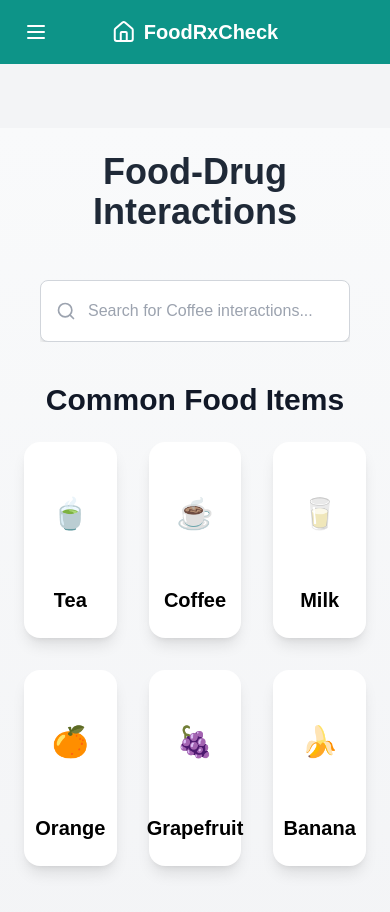
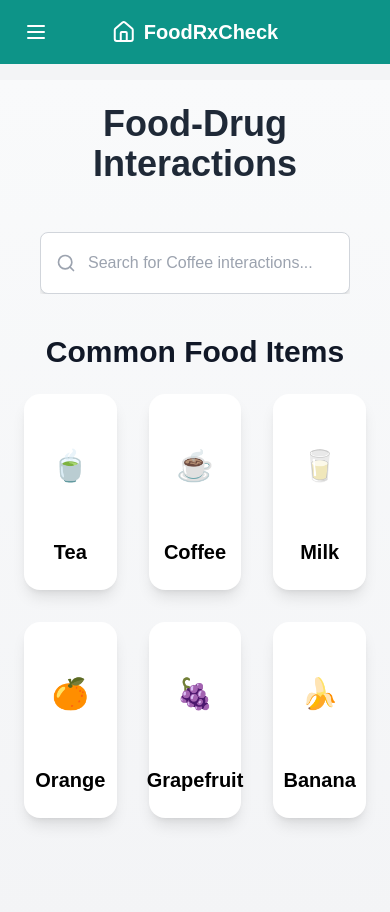
Before and after one commit to Pranav-Sandeep-Shinde/FoodRxCheck, a React (Vite) app: page /foodSearch in a window 390 px wide. Shown: the top 912 px of the page. Built offline with nearby package versions, Linux system fonts and the light colour scheme.

Commit message:
Update App.jsx

```diff
--- a/src/App.jsx
+++ b/src/App.jsx
@@ -25,7 +25,7 @@ const App = () => {
   return (
     <div className='min-h-screen bg-gray-100'>
       {isVisible && <Navbar />} {/* Show navbar after 5 sec delay */}
-      <main className='pt-16 md:pt-0'>
+      <main className='pt-4 md:pt-0'>
         {/* ✅ Pass selectedDrugs and setSelectedDrugs via context */}
         <Outlet context={{ selectedDrugs, setSelectedDrugs }} />
       </main>
```
